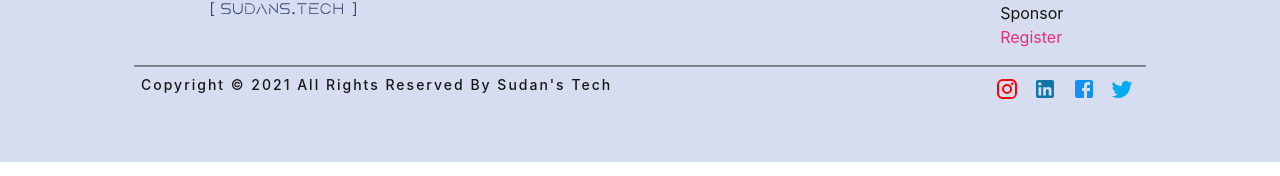
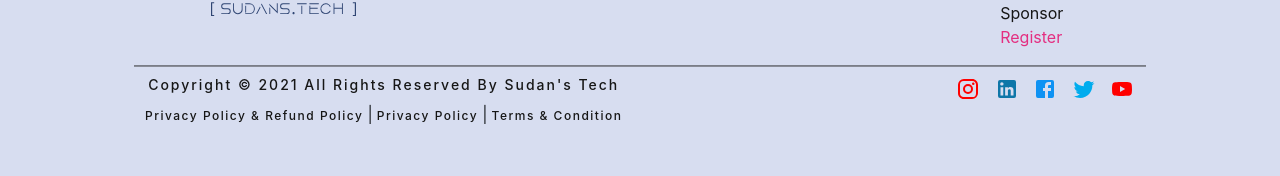
Before and after one commit to Sudan-s-Tech/Sudan-s-Tech-Website, a React (Create React App) app in the folder client/: page /team in a window 1280 px wide. Shown: the part 2373-2549 px from the top of the page. Built offline with nearby package versions, Linux system fonts and the light colour scheme.

Commit message:
privacy policy added

```diff
--- a/client/src/components/Events/EventCard/Eventcard.js
+++ b/client/src/components/Events/EventCard/Eventcard.js
@@ -1,15 +1,15 @@
 import React, { useState, useEffect } from "react";
 import { makeStyles } from "@material-ui/core/styles";
-import Card from "@material-ui/core/Card";
-import CardHeader from "@material-ui/core/CardHeader";
-import CardMedia from "@material-ui/core/CardMedia";
-import CardContent from "@material-ui/core/CardContent";
-import CardActions from "@material-ui/core/CardActions";
-import Avatar from "@material-ui/core/Avatar";
-import Typography from "@material-ui/core/Typography";
+// import Card from "@material-ui/core/Card";
+// import CardHeader from "@material-ui/core/CardHeader";
+// import CardMedia from "@material-ui/core/CardMedia";
+// import CardContent from "@material-ui/core/CardContent";
+// import CardActions from "@material-ui/core/CardActions";
+// import Avatar from "@material-ui/core/Avatar";
+// import Typography from "@material-ui/core/Typography";
+// import Send from "@material-ui/icons/Send";
+// import { Link } from "react-router-dom";
 import { red } from "@material-ui/core/colors";
-import Send from "@material-ui/icons/Send";
-import { Link } from "react-router-dom";
 import Button from "@material-ui/core/Button";
 
 import "./event.css";
@@ -41,13 +41,13 @@ const useStyles = makeStyles((theme) => ({
 }));
 
 export default function RecipeReviewCard(props) {
-    const [tag, setTag] = useState("");
-    const [color, setColor] = useState("danger");
+    // const [tag, setTag] = useState("");
+    // const [color, setColor] = useState("danger");
 
-    useEffect(() => {
-        setTag(props.tag);
-        setColor(props.color);
-    }, []);
+    // useEffect(() => {
+    //     setTag(props.tag);
+    //     setColor(props.color);
+    // }, []);
     const classes = useStyles();
 
     return (
@@ -92,7 +92,9 @@ export default function RecipeReviewCard(props) {
             <div className="s-vflex-outer">
                 <div class="s-vflex-inner" style={{overflow:'hidden',height:'300px'}}>
                     <h3 class="title">
-                        <a href="/courses/production-vue/">{props.title}</a>
+                        {/* <a href="/courses/production-vue/"> */}
+                            {props.title}
+                            {/* </a> */}
                     </h3>
 
                     <div class="description">{props.date}</div>
@@ -101,7 +103,9 @@ export default function RecipeReviewCard(props) {
                     </div>
                 </div>
                 <div class="cta" style={{ marginTop: "2em",marginBottom:'1rem',height:'50px',overflow:'hidden' }}>
-                    <Button
+                    <Button onClick={()=>{
+                        window.open(props.link)
+                    }}
                         variant="outlined"
 
                         // style={{ margin: "1px 10px" }}
@@ -116,7 +120,7 @@ export default function RecipeReviewCard(props) {
                 </div>
             </div>
             <div className="thumbnail-wrap">
-                <a class="thumbnail" href="/courses/production-vue/">
+                <a class="thumbnail">
                     <img
                         id="blur_img"
                         class="lazyload lazyloaded"
--- a/client/src/components/Events/Events.js
+++ b/client/src/components/Events/Events.js
@@ -22,7 +22,7 @@ const today = new Date();
 const date =
     today.getDate() + "-" + (today.getMonth() + 1) + "-" + today.getFullYear();
 var currentdate = date;
-console.log(currentdate);
+// console.log(currentdate);
 
 export default function Events() {
     const [events, setEvent] = useState([]);
--- a/client/src/components/SignIn/signinBox/SignupForm.js
+++ b/client/src/components/SignIn/signinBox/SignupForm.js
@@ -1,4 +1,4 @@
-import React, { useContext, useState } from 'react'
+import React, { useContext, useState} from 'react'
 import { AccountContext } from './AccountContext';
 import {
     BoldLink,
@@ -36,14 +36,13 @@ function SignupForm() {
       })
         .then((res) => {
           if (res.status === 201) {
-            setmsg('Account created please sign in to continue')
+            alert('Account created please sign in to continue');
+            switchToSignin();
+
           }
         })
         .catch((err) => {
          if(err.response){
-              // console.log(err.response.data)
-          // console.log(err.response.status)
-          // console.log(err.response.headers)
            setmsg(err.response.data.message)
          }
         });
@@ -93,7 +92,6 @@ function SignupForm() {
           Already have an account?
           <BoldLink onClick={switchToSignin}>Signin</BoldLink>
         </MutedLink>
-      {/* <Marginer direction="vertical" margin="1em" /> */}
       <p style={{ color: "red",marginBottom:'0px',fontSize:'small',overflow:'hidden' }}>{msg}</p>
       <Marginer direction="vertical" margin="1em" />
       </BoxContainer>
--- a/client/src/components/footer/Footer.js
+++ b/client/src/components/footer/Footer.js
@@ -4,6 +4,7 @@ import InstagramIcon from "@material-ui/icons/Instagram";
 import LinkedInIcon from "@material-ui/icons/LinkedIn";
 import FacebookIcon from "@material-ui/icons/Facebook";
 import TwitterIcon from "@material-ui/icons/Twitter";
+import YouTubeIcon from "@material-ui/icons/YouTube"
 import Logo from "../../assets/logo.svg";
 import { Link } from "react-router-dom";
 export default function Discord() {
@@ -49,12 +50,20 @@ export default function Discord() {
       <div className="footer__bottom">
        <div className="footerBottom__copywrite">
            <h5>Copyright &copy; 2021 All Rights Reserved By Sudan's Tech </h5>
+           <div className="footerBottom__policies">
+             <a href="https://www.notion.so/Pricing-Policy-Refund-Policy-334875c77c11431abd1f9b1c6889b385">Privacy Policy & Refund Policy</a>
+             <span>|</span>
+             <a href="https://www.notion.so/Privacy-Policy-for-Sudans-Technocrats-Foundation-7fc808e65f594fb08e036d08b692f60b">Privacy Policy</a>
+             <span>|</span>
+             <a href=" https://www.notion.so/TERMS-AND-CONDITIONS-25e164397c644688a7601addaf6f6640">Terms & Condition</a>
+           </div>
        </div>
        <div className="footerBottom__icons">
     <a href="https://www.instagram.com/sudans_tech/"> <span> <InstagramIcon style={{color:'red'}} className='footer__icon' /></span></a>
      <a href="https://www.linkedin.com/company/sudan-s-tech"> <span> <LinkedInIcon style={{color:'#0e76a8'}} className='footer__icon'/></span></a>
      <a href="https://www.facebook.com/Sudans-Tech-102013144941387/"> <span> <FacebookIcon style={{color:'#0F92F3'}} className='footer__icon'/></span></a>
      <a href="https://twitter.com/SudansTech1?s=09">  <span> <TwitterIcon style={{color:'#00acee'}} className='footer__icon'/></span></a>
+    <a href="https://youtube.com/channel/UCws_V5zg2Kk7DZt7MAeEoxA"> <span> <YouTubeIcon style={{color:'#FF0000'}} className='footer__icon' /></span></a>
        </div>
       </div>
     </div>
--- a/client/src/components/footer/footer.css
+++ b/client/src/components/footer/footer.css
@@ -81,10 +81,22 @@ hr {
   letter-spacing: 2px;
   text-transform: capitalize;
 }
+.footerBottom__policies a{
+  color: rgb(22, 22, 22) !important;
+  font-size: 12px;
+  letter-spacing: 1.5px;
+  font-weight: 500;
+  text-transform: capitalize;
+  padding: 0 4px;
+}
+.footerBottom__policies a:hover{
+ text-decoration: underline;
+}
 .footerBottom__icons span {
   padding: 0 5px;
 }
 .footer__icon {
+  /* color: black !important; */
   cursor: pointer;
   transition: all 0.3s ease;
   transform: scale(1);
```
Also changed, not shown: 1 other file (tests, documents, lock files or other folders).
